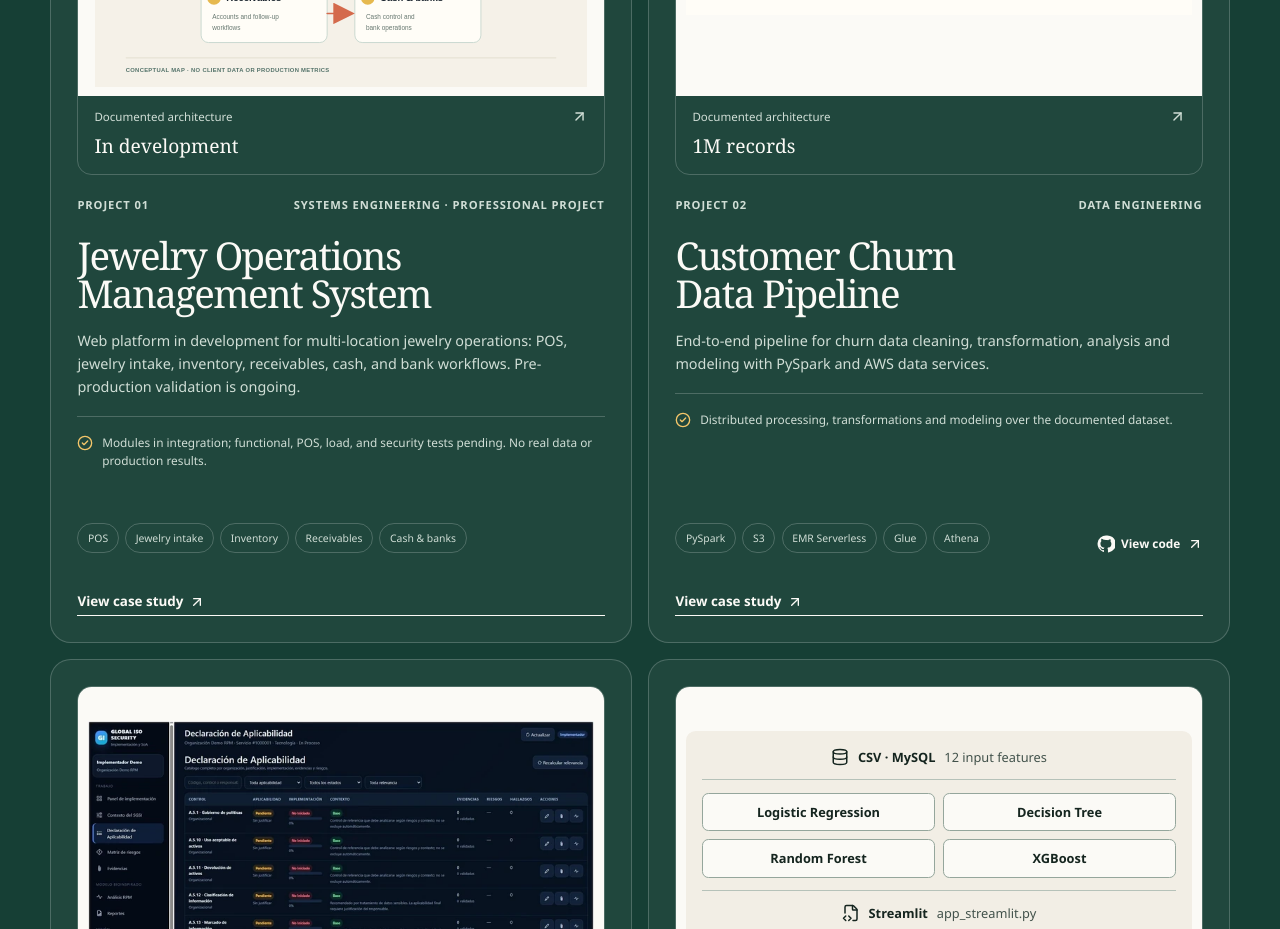
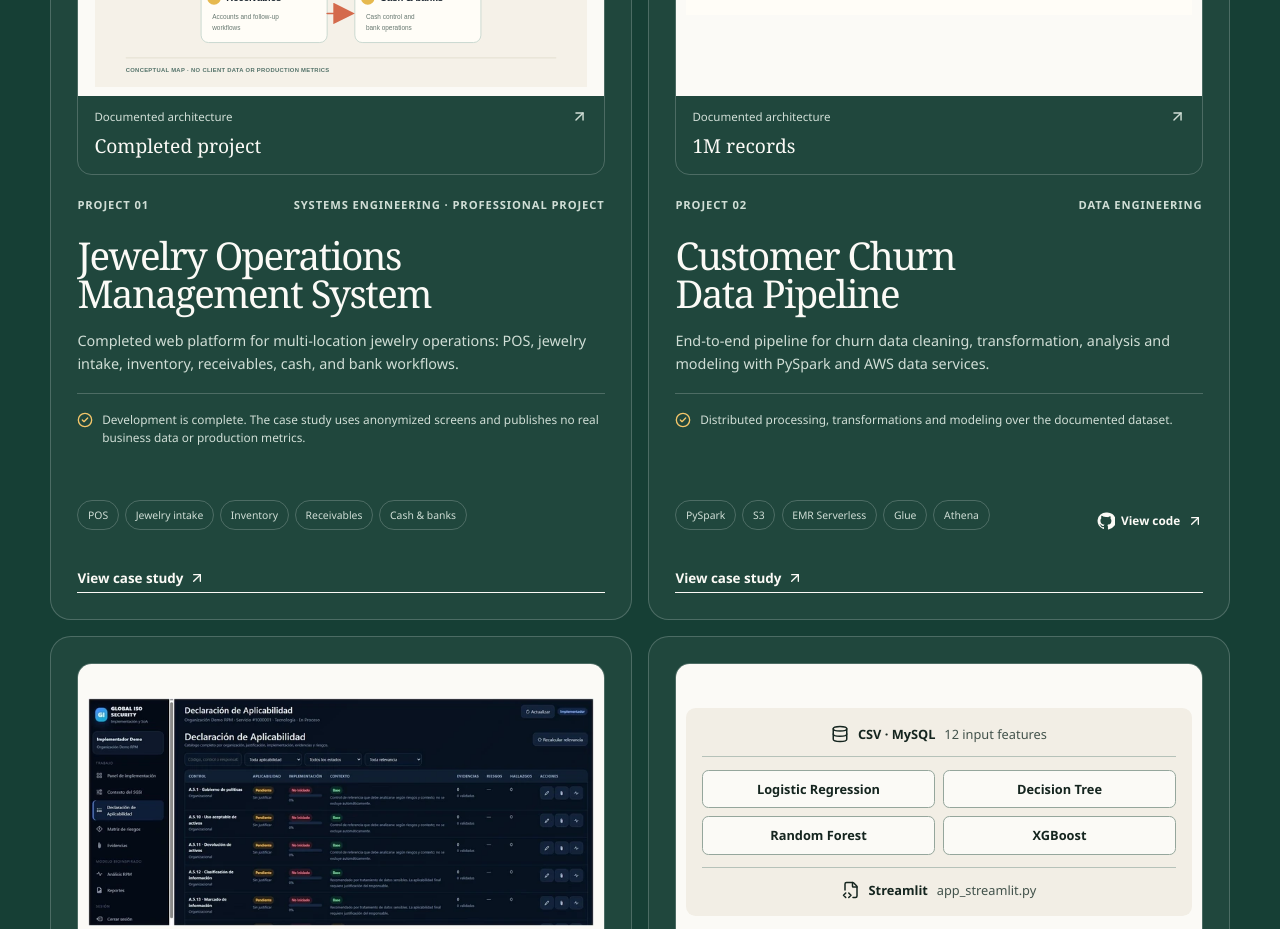
Before and after one commit to cito515432/andres-obando-portfolio, a Next.js app: page /en/ in a window 1280 px wide. Shown: the part 2760-3689 px from the top of the page. Built offline with nearby package versions, Linux system fonts and the light colour scheme; no server answers.

Commit message:
Update completed jewelry project copy across locales

```diff
--- a/data/i18n.ts
+++ b/data/i18n.ts
@@ -331,10 +331,10 @@ export const copy: Record<Locale, Copy> = {
         metric: "4 notebooks",
       },
       "Jewelry Operations Management System": {
-        description: "Plataforma web en desarrollo para una operación joyera de varias sedes: POS, ingreso de joyas, inventario, cartera, caja y bancos. La validación previa a producción sigue en curso.",
+        description: "Plataforma web terminada para la operación de una joyería multisede: ventas POS, ingreso de joyas, inventario, cartera, caja y bancos.",
         focus: "Systems Engineering · proyecto profesional",
-        proof: "Módulos en integración; pruebas funcionales, POS, carga y seguridad pendientes. Sin datos reales ni resultados de producción.",
-        metric: "En desarrollo",
+        proof: "Desarrollo completado. El caso muestra capturas anonimizadas y no publica datos comerciales ni métricas de producción.",
+        metric: "Proyecto terminado",
       },
 
 
@@ -590,10 +590,10 @@ export const copy: Record<Locale, Copy> = {
         metric: "4 notebooks",
       },
       "Jewelry Operations Management System": {
-        description: "Web platform in development for multi-location jewelry operations: POS, jewelry intake, inventory, receivables, cash, and bank workflows. Pre-production validation is ongoing.",
+        description: "Completed web platform for multi-location jewelry operations: POS, jewelry intake, inventory, receivables, cash, and bank workflows.",
         focus: "Systems Engineering · Professional project",
-        proof: "Modules in integration; functional, POS, load, and security tests pending. No real data or production results.",
-        metric: "In development",
+        proof: "Development is complete. The case study uses anonymized screens and publishes no real business data or production metrics.",
+        metric: "Completed project",
       },
       "Contact Manager Java Web": {
         description:
@@ -847,10 +847,10 @@ export const copy: Record<Locale, Copy> = {
         metric: "4 notebooks",
       },
       "Jewelry Operations Management System": {
-        description: "Plateforme web en développement pour une bijouterie multisite : ventes POS, entrée des bijoux, stocks, créances, caisse et banques. La validation préproduction est en cours.",
+        description: "Plateforme web terminée pour les opérations d'une bijouterie multisite : ventes POS, entrée des bijoux, stocks, créances, caisse et banques.",
         focus: "Systems Engineering · Projet professionnel",
-        proof: "Modules en intégration ; tests fonctionnels, POS, de charge et de sécurité à réaliser. Aucune donnée réelle ni résultat de production.",
-        metric: "En développement",
+        proof: "Développement terminé. L’étude utilise des captures anonymisées et ne publie aucune donnée commerciale ni métrique de production.",
+        metric: "Projet terminé",
       },
       "Contact Manager Java Web": {
         description:
@@ -1105,10 +1105,10 @@ export const copy: Record<Locale, Copy> = {
         metric: "4 notebooks",
       },
       "Jewelry Operations Management System": {
-        description: "Plataforma web em desenvolvimento para uma operação joalheira com várias unidades: POS, entrada de joias, estoque, contas a receber, caixa e bancos. A validação pré-produção está em andamento.",
+        description: "Plataforma web concluída para as operações de uma joalheria com várias unidades: POS, entrada de joias, estoque, contas a receber, caixa e bancos.",
         focus: "Systems Engineering · Projeto profissional",
-        proof: "Módulos em integração; testes funcionais, POS, de carga e segurança pendentes. Sem dados reais ou resultados de produção.",
-        metric: "Em desenvolvimento",
+        proof: "Desenvolvimento concluído. O estudo usa telas anonimizadas e não publica dados comerciais reais nem métricas de produção.",
+        metric: "Projeto concluído",
       },
       "Contact Manager Java Web": {
         description:
```
